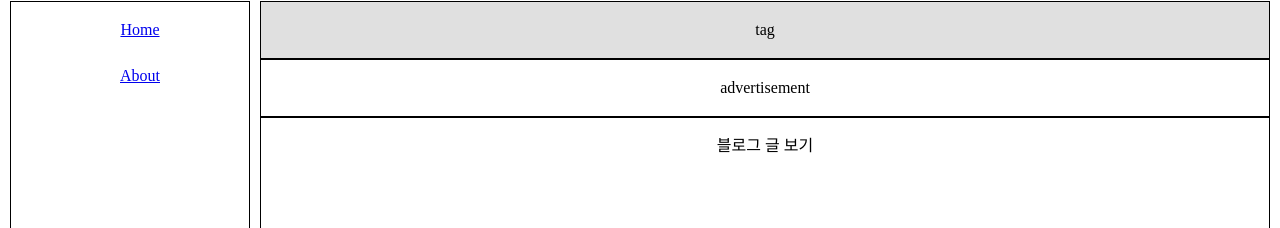
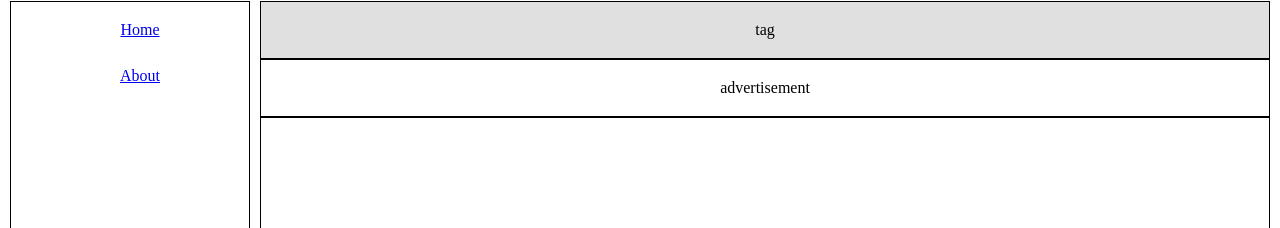
Before and after one commit to JeongMin-S/JeongMIn-S.github.io, a React (Vite) app: page /#/post/1 in a window 1280 px wide. Before the commit this address led to /#/post/1. Shown: the part 80-308 px from the top of the page. Built offline with nearby package versions, Linux system fonts and the light colour scheme; no server answers.

Commit message:
postTest

```diff
--- a/src/components/Feed.jsx
+++ b/src/components/Feed.jsx
@@ -20,7 +20,7 @@ function Feed() {
       <Routes>
         <Route path="/" element={<Home />}></Route>
         <Route path="/about" element={<About />}></Route>
-        <Route path="/post/:filename" element={<BlogPost />} />
+        <Route path="/post/*" element={<BlogPost />} />
       </Routes>
     </div>
   );
--- a/src/pages/BlogPost.jsx
+++ b/src/pages/BlogPost.jsx
@@ -7,7 +7,7 @@ const BlogPost = () => {
 
   return (
     <div className="container mx-auto p-4">
-      <h1 className="text-xl font-bold mb-4">블로그 글 보기</h1>
+      <h1 className="text-xl font-bold mb-4"></h1>
       <MarkdownRender filename={filename} />
     </div>
   );
```
